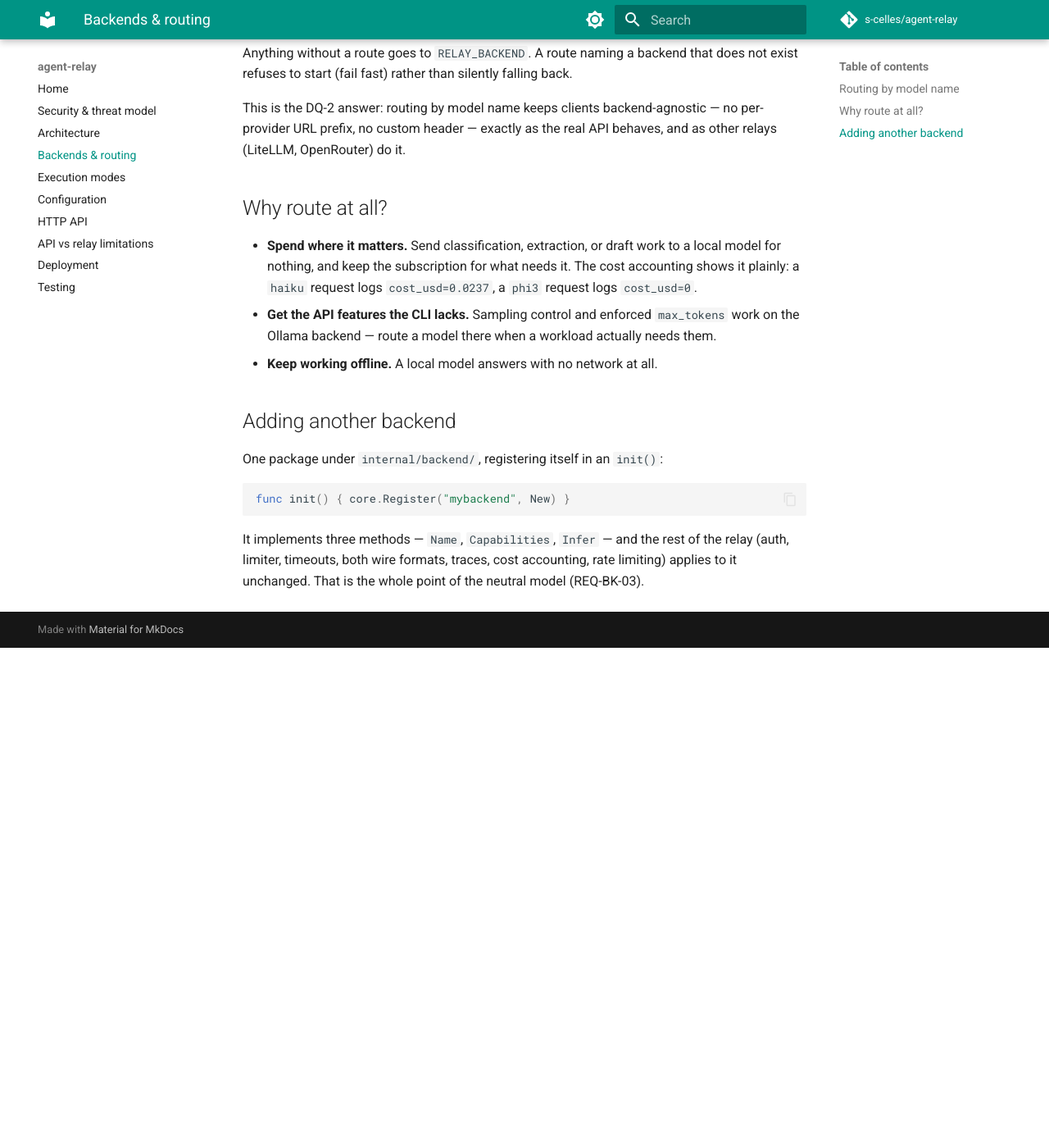
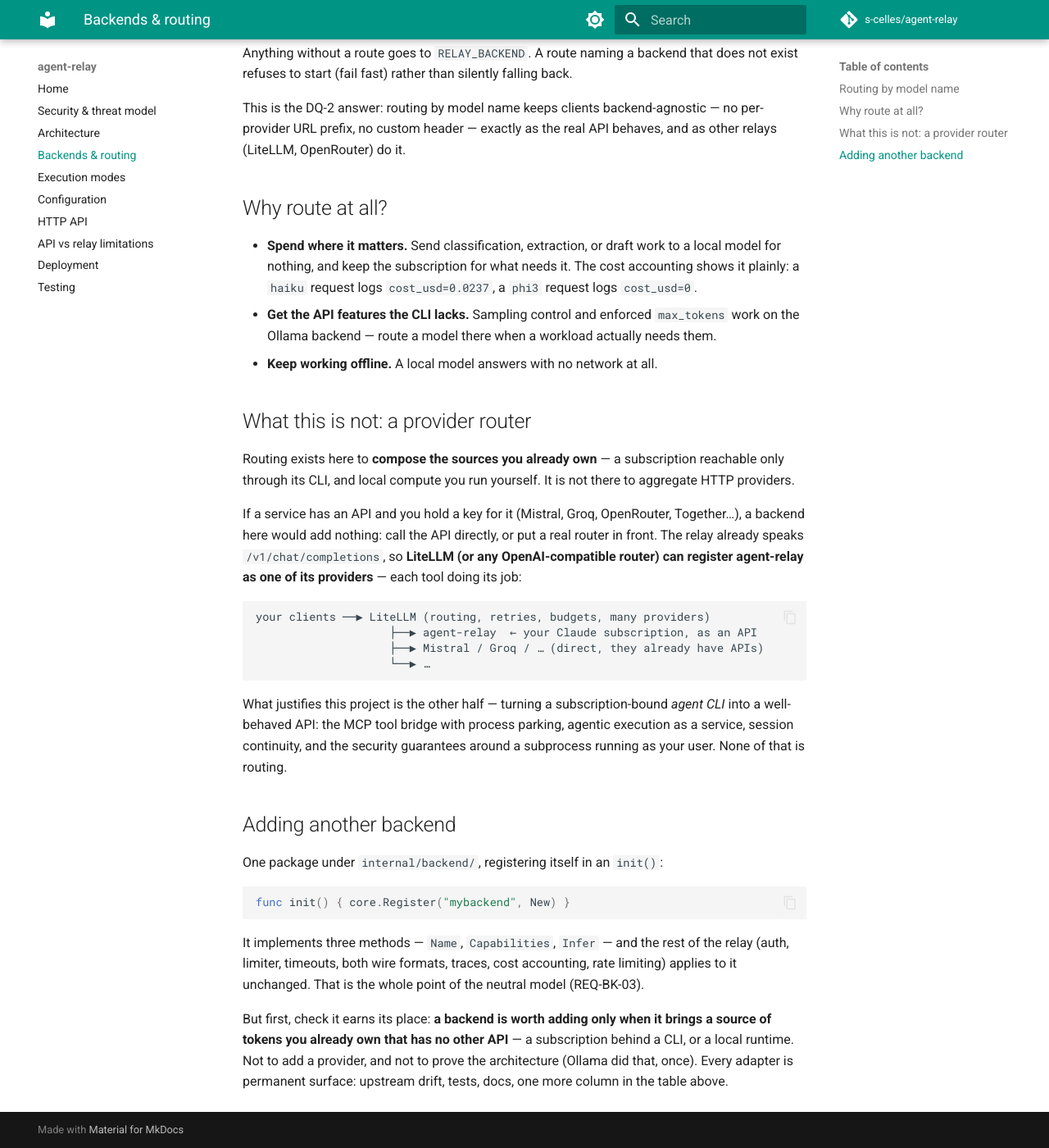
Before and after one commit to s-celles/agent-relay, an MkDocs documentation site: the page built from docs/backends.md, in a window 1280 px wide and 1400 px high, scrolled down 1167 px. Shown: the whole window at 82% size. Built offline with MkDocs 1.6.1 and Material for MkDocs 9.7.7, drawn with Linux system fonts in a browser that asks for light colours; comment, search, counter and statistics services are not loaded; before the commit the page ends 1957 px from its top, so only the background shows below that.

Commit message:
docs: agent-relay is not an LLM provider router (non-goal)
Routing exists to compose the sources you already own — a subscription
reachable only through its CLI, and local compute — not to aggregate HTTP
providers. A service that already has an API needs no backend here; put a
real router (LiteLLM) in front and register the relay as one of its
providers. Tightens the backend rule accordingly and records why the Mistral
vibe CLI was probed and rejected (it authenticates with an API key).

````diff
--- a/docs/backends.md
+++ b/docs/backends.md
@@ -57,6 +57,30 @@
   workload actually needs them.
 - **Keep working offline.** A local model answers with no network at all.
 
+## What this is not: a provider router
+
+Routing exists here to **compose the sources you already own** — a
+subscription reachable only through its CLI, and local compute you run
+yourself. It is not there to aggregate HTTP providers.
+
+If a service has an API and you hold a key for it (Mistral, Groq, OpenRouter,
+Together…), a backend here would add nothing: call the API directly, or put a
+real router in front. The relay already speaks `/v1/chat/completions`, so
+**LiteLLM (or any OpenAI-compatible router) can register agent-relay as one of
+its providers** — each tool doing its job:
+
+```
+your clients ──▶ LiteLLM (routing, retries, budgets, many providers)
+                    ├──▶ agent-relay  ← your Claude subscription, as an API
+                    ├──▶ Mistral / Groq / … (direct, they already have APIs)
+                    └──▶ …
+```
+
+What justifies this project is the other half — turning a subscription-bound
+*agent CLI* into a well-behaved API: the MCP tool bridge with process
+parking, agentic execution as a service, session continuity, and the security
+guarantees around a subprocess running as your user. None of that is routing.
+
 ## Adding another backend
 
 One package under `internal/backend/`, registering itself in an `init()`:
@@ -69,3 +93,9 @@
 of the relay (auth, limiter, timeouts, both wire formats, traces, cost
 accounting, rate limiting) applies to it unchanged. That is the whole point
 of the neutral model (REQ-BK-03).
+
+But first, check it earns its place: **a backend is worth adding only when it
+brings a source of tokens you already own that has no other API** — a
+subscription behind a CLI, or a local runtime. Not to add a provider, and not
+to prove the architecture (Ollama did that, once). Every adapter is permanent
+surface: upstream drift, tests, docs, one more column in the table above.
````
Also changed, not shown: ROADMAP.md (+48 -16 lines).
